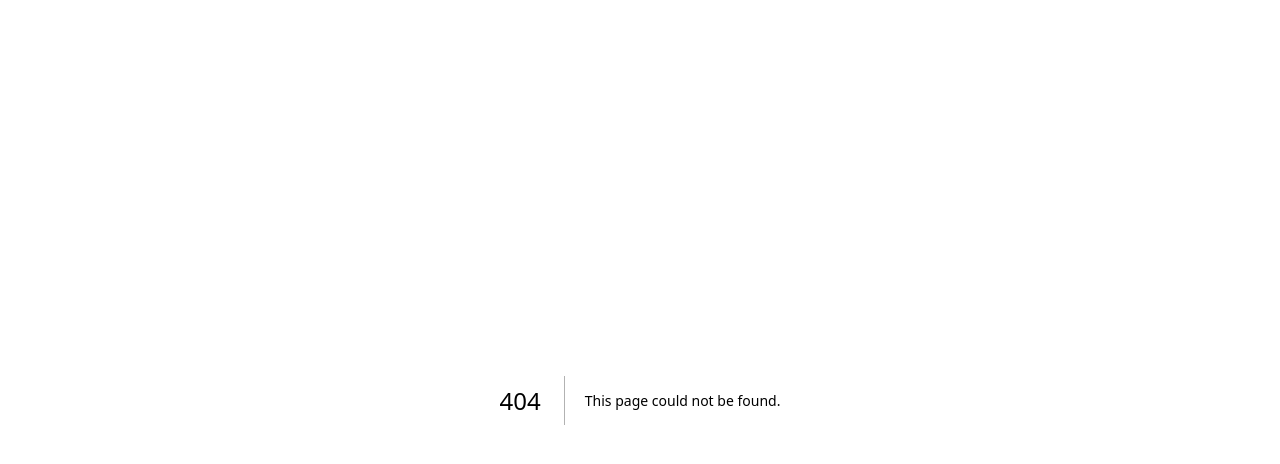
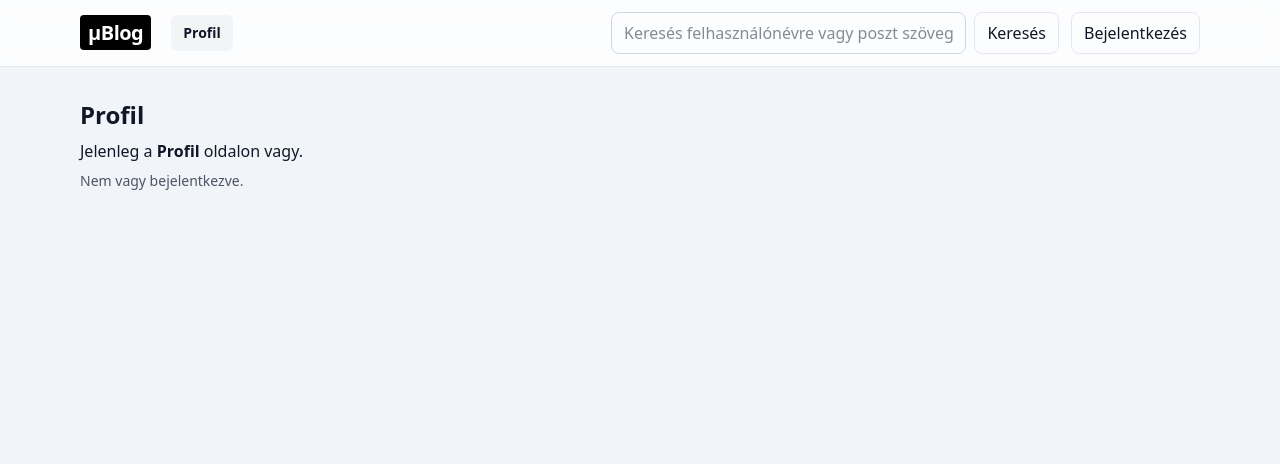
Before and after one commit to kir-dev/alpha-blog, a Next.js app in the folder apps/frontend/: page /profile in a window 1280 px wide. Before the commit this address had no page. Shown: the top 464 px of the page. Built offline with nearby package versions, Linux system fonts and the light colour scheme; no server answers.

Commit message:
Navigation bar implementation

```diff
--- a/apps/frontend/src/app/layout.tsx
+++ b/apps/frontend/src/app/layout.tsx
@@ -1,3 +1,4 @@
+import Navbar from '@/components/navbar';
 import './globals.css';
 
 import type { Metadata } from 'next';
@@ -17,7 +18,10 @@ export default function RootLayout({
 }>) {
   return (
     <html lang='hu'>
-      <body className={inter.className}>{children}</body>
+      <body className='min-h-screen bg-gray-50 text-gray-900'>
+        <Navbar />
+        <main className='mx-auto max-w-6xl px-4 py-8'>{children}</main>
+      </body>
     </html>
   );
 }
--- a/apps/frontend/src/app/page.tsx
+++ b/apps/frontend/src/app/page.tsx
@@ -8,11 +8,12 @@ export default function Home() {
     router.push('http://localhost:3001/auth/login');
   };
   return (
-    <div className='min-h-screen flex w-full'>
-      <button
-        className='m-auto bg-green-900 text-white p-5 rounded-2xl items-center justify-center'
-        onClick={handleLogin}
-      >
+    <div className='min-h-[60vh] space-y-4 flex flex-col items-center justify-center'>
+      <h1 className='text-3xl font-bold'>Kezdőlap</h1>
+      <p>
+        Jelenleg a <strong>Kezdőlap</strong> oldalon vagy.
+      </p>
+      <button className='mt-4 rounded-2xl bg-green-900 px-6 py-3 text-white hover:opacity-90' onClick={handleLogin}>
         Log in
       </button>
     </div>
--- /dev/null
+++ b/apps/frontend/src/app/profile/page.tsx
@@ -0,0 +1,34 @@
+'use client';
+import type { User } from '@/app/types/user';
+import axios from 'axios';
+import { useEffect, useState } from 'react';
+
+const API_BASE = process.env.NEXT_PUBLIC_API_BASE || 'http://localhost:3001';
+
+export default function ProfilePage() {
+  const [me, setMe] = useState<User | null>(null);
+
+  useEffect(() => {
+    axios
+      .get(`${API_BASE}/me`, { withCredentials: true })
+      .then((res: { data: any }) => setMe(res.data))
+      .catch(() => setMe(null));
+  }, []);
+
+  return (
+    <section className='space-y-2'>
+      <h1 className='text-2xl font-bold'>Profil</h1>
+      <p>
+        Jelenleg a <strong>Profil</strong> oldalon vagy.
+      </p>
+      {me ? (
+        <div className='mt-4 rounded-lg border p-4'>
+          <p className='font-semibold'>Bejelentkezve mint: {me.username}</p>
+          <p className='text-sm text-gray-600'>@{me.username}</p>
+        </div>
+      ) : (
+        <p className='text-sm text-gray-600'>Nem vagy bejelentkezve.</p>
+      )}
+    </section>
+  );
+}
--- /dev/null
+++ b/apps/frontend/src/app/search/page.tsx
@@ -0,0 +1,93 @@
+'use client';
+
+import type { Post } from '@/app/types/post';
+import type { User } from '@/app/types/user';
+import axios from 'axios';
+import { useSearchParams } from 'next/navigation';
+import { useEffect, useState } from 'react';
+
+const API_BASE = process.env.NEXT_PUBLIC_API_BASE || 'http://localhost:3001';
+
+export default function SearchPage() {
+  const searchParams = useSearchParams();
+  const query = searchParams.get('q') || '';
+  const debouncedQuery = useDebounced(query, 200);
+  const [users, setUsers] = useState<User[]>([]);
+  const [posts, setPosts] = useState<Post[]>([]);
+  const [loading, setLoading] = useState<boolean>(false);
+
+  useEffect(() => {
+    let cancelled = false;
+    const run = async () => {
+      setLoading(true);
+      try {
+        const [u, p] = await Promise.all([
+          axios.get<User[]>(`${API_BASE}/users`, { params: { q: debouncedQuery } }).catch(() => ({ data: [] })),
+          axios.get<Post[]>(`${API_BASE}/posts`, { params: { q: debouncedQuery } }).catch(() => ({ data: [] })),
+        ]);
+        if (cancelled) return;
+        setUsers(Array.isArray(u.data) ? u.data : []);
+        setPosts(Array.isArray(p.data) ? p.data : []);
+      } finally {
+        if (!cancelled) setLoading(false);
+      }
+    };
+    if (debouncedQuery.length === 0) {
+      setUsers([]);
+      setPosts([]);
+      return;
+    }
+    run();
+    return () => {
+      cancelled = true;
+    };
+  }, [debouncedQuery]);
+
+  return (
+    <section className='space-y-4'>
+      <h1 className='text-2xl font-bold'>Keresés</h1>
+      <p>
+        Jelenleg a <strong>Keresés</strong> oldalon vagy. Kifejezés: <em>"{query}"</em>
+      </p>
+
+      {loading && <p>Keresés folyamatban…</p>}
+
+      <div className='grid grid-cols-1 gap-6 md:grid-cols-2'>
+        <div>
+          <h2 className='mb-2 text-lg font-semibold'>Felhasználók</h2>
+          <ul className='divide-y rounded-lg border'>
+            {users.length === 0 && !loading && <li className='p-3 text-sm text-gray-600'>Nincs találat.</li>}
+            {users.map((u) => (
+              <li key={u.id} className='p-3'>
+                <div className='font-medium'>{u.username}</div>
+                <div className='text-sm text-gray-600'>@{u.username}</div>
+              </li>
+            ))}
+          </ul>
+        </div>
+
+        <div>
+          <h2 className='mb-2 text-lg font-semibold'>Posztok</h2>
+          <ul className='divide-y rounded-lg border'>
+            {posts.length === 0 && !loading && <li className='p-3 text-sm text-gray-600'>Nincs találat.</li>}
+            {posts.map((p) => (
+              <li key={p.id} className='p-3'>
+                <p className='whitespace-pre-wrap'>{p.text}</p>
+              </li>
+            ))}
+          </ul>
+        </div>
+      </div>
+    </section>
+  );
+}
+
+function useDebounced<T>(value: T, delay = 250) {
+  const [v, setV] = useState<T>(value);
+
+  useEffect(() => {
+    const id = setTimeout(() => setV(value), delay);
+    return () => clearTimeout(id);
+  }, [value, delay]);
+  return v;
+}
--- /dev/null
+++ b/apps/frontend/src/app/types/post.ts
@@ -0,0 +1,8 @@
+export type Post = {
+  id: number;
+  title: string;
+  text: string;
+  authorId: number;
+  date: string;
+  image: string;
+};
--- /dev/null
+++ b/apps/frontend/src/app/types/user.ts
@@ -0,0 +1,7 @@
+export type User = {
+  id: number;
+  authSchId: string;
+  username: string;
+  email: string;
+  profilePicture: string;
+};
--- /dev/null
+++ b/apps/frontend/src/components/navbar.tsx
@@ -0,0 +1,76 @@
+'use client';
+
+import Link from 'next/link';
+import { usePathname, useRouter, useSearchParams } from 'next/navigation';
+import { useCallback, useEffect, useState } from 'react';
+
+const API_BASE = process.env.NEXT_PUBLIC_API_BASE || 'http://localhost:3001';
+
+export default function Navbar() {
+  const pathname = usePathname();
+  const router = useRouter();
+  const searchParams = useSearchParams();
+  const [q, setQ] = useState<string>(searchParams.get('q') || '');
+
+  useEffect(() => {
+    setQ(searchParams.get('q') || '');
+  }, [searchParams]);
+
+  const onSubmit = useCallback(
+    (e: React.FormEvent) => {
+      e.preventDefault();
+      const query = q?.trim();
+      router.push(query ? `/search?q=${encodeURIComponent(query)}` : '/search');
+    },
+    [q, router]
+  );
+
+  const handleLogin = () => {
+    router.push(`${API_BASE}/auth/login`);
+  };
+
+  return (
+    <header className='sticky top-0 z-50 w-full bg-white/80 border-b backdrop-blur'>
+      <nav className='mx-auto flex max-w-6xl items-center gap-3 px-4 py-3'>
+        {/*LOGO*/}
+        <Link href='/' className='shrink-0 select-none text-xl font-black tracking-tight'>
+          <span className='rounded bg-black px-2 py-1 text-white'>μBlog</span>
+        </Link>
+
+        {/*Primary links*/}
+        <div className='ml-2 flex items-center gap-1 text-sm'>
+          <Link
+            href='/profile'
+            className={`rounded-md px-3 py-2 hover:bg-gray-100 ${
+              pathname === '/profile' ? 'bg-gray-100 font-semibold' : ''
+            }`}
+          >
+            Profil
+          </Link>
+        </div>
+
+        {/*Search*/}
+        <form onSubmit={onSubmit} className='ml-auto flex w-full max-w-md items-center gap-2'>
+          <input
+            value={q}
+            onChange={(e) => setQ(e.target.value)}
+            placeholder='Keresés felhasználónévre vagy poszt szövegére...'
+            className='w-full rounded-lg border border-gray-300 px-3 py-2 focus:outline-none focus:ring-2 focus:ring-black'
+            aria-label='Keresés'
+          />
+          <button
+            type='submit'
+            className='rounded-lg border px-3 py-2 font-medium hover:bg-gray-100'
+            aria-label='Keresés gomb'
+          >
+            Keresés
+          </button>
+        </form>
+
+        <button onClick={handleLogin} className='rounded-lg border px-3 py-2 font-medium hover:bg-gray-100'>
+          Bejelentkezés
+        </button>
+      </nav>
+    </header>
+  );
+}
```
